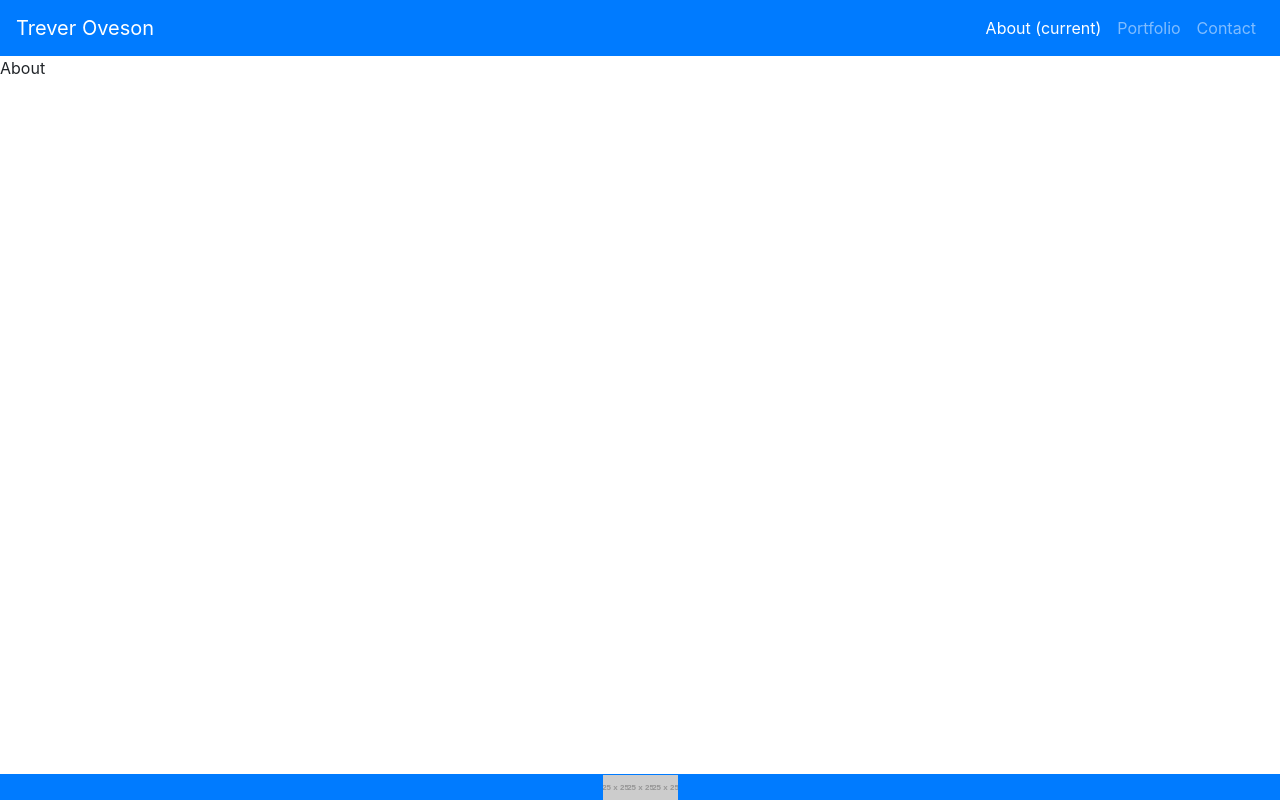
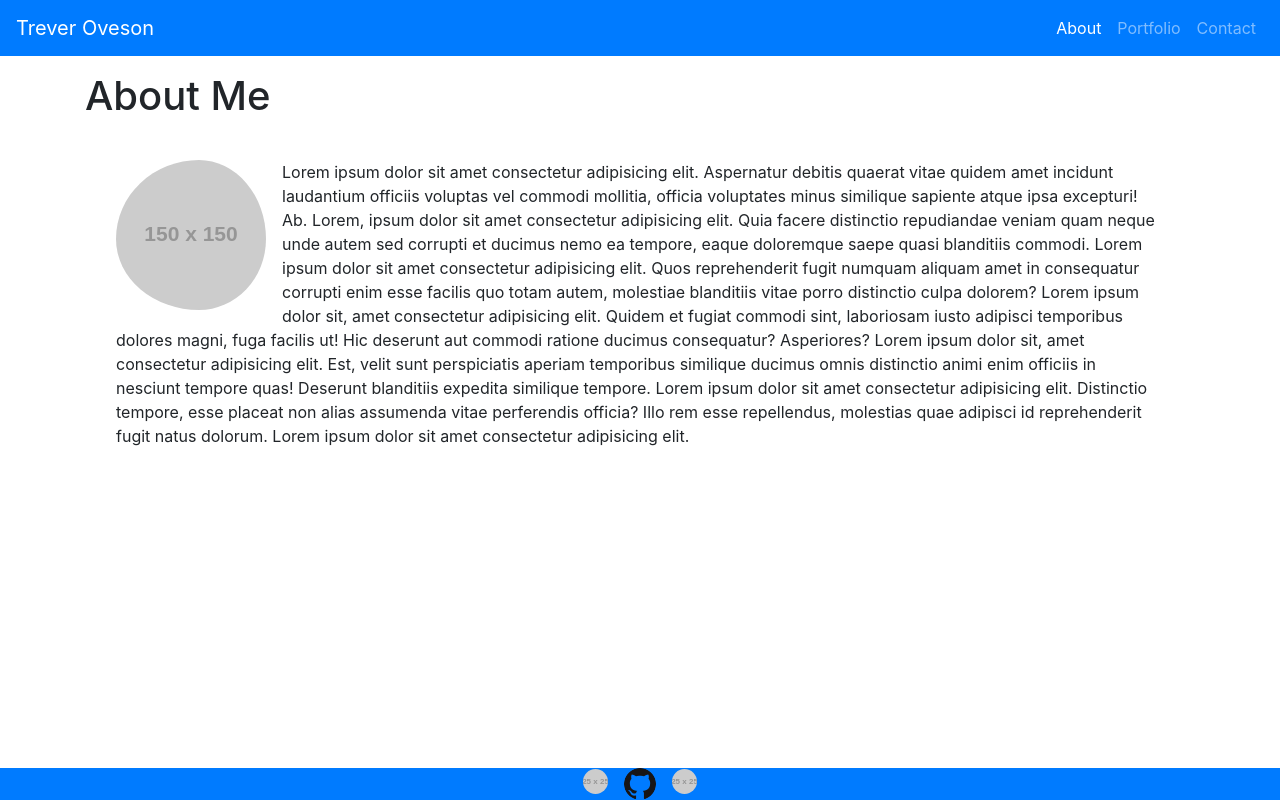
Before and after one commit to toveson/portfolio, a plain HTML site: page index.html in a window 1280 px wide. Drawn offline with nearby package versions, Linux system fonts and the light colour scheme; placeholder pictures from the web are drawn by us.

Commit message:
templet for about me page and github link in footer

```diff
--- a/index.html
+++ b/index.html
@@ -22,32 +22,58 @@
         </button>
         <div class="collapse navbar-collapse" id="navbarNavAltMarkup">
           <div class="navbar-nav ml-auto">
-                <a class="nav-item nav-link ml-auto active" href="index.html">About <spanclass="sr-only">(current)</span></a>
+            <a class="nav-item nav-link ml-auto active" href="index.html">About</a>
             <a class="nav-item nav-link ml-auto" href="portfolio.html">Portfolio</a>
             <a class="nav-item nav-link ml-auto" href="contact.html">Contact</a>
           </div>
         </div>
       </nav>
     <!-- container (not taking up entire screen) with "about me" title  then pic of me in upper left and about me info to right of pic and test wrapping below-->
+    <div class="class container">
+        <div class="row py-3">
+            <div class="col-md-12">
+                <h1>About Me</h1>
+            </div>
+        </div>
+        <div class="row m-3">
+            <div class="col-md-12 pb-3">
+                <img src="https://via.placeholder.com/150x150" class="float-left pb-2 pr-3 rounded-circle" alt="...">
+                <p>Lorem ipsum dolor sit amet consectetur adipisicing elit. Aspernatur debitis quaerat vitae quidem amet
+                    incidunt laudantium officiis voluptas vel commodi mollitia, officia voluptates minus similique
+                    sapiente atque ipsa excepturi! Ab. Lorem, ipsum dolor sit amet consectetur adipisicing elit. Quia
+                    facere distinctio repudiandae veniam quam neque unde autem sed corrupti et ducimus nemo ea tempore,
+                    eaque doloremque saepe quasi blanditiis commodi. Lorem ipsum dolor sit amet consectetur adipisicing
+                    elit. Quos reprehenderit fugit numquam aliquam amet in consequatur corrupti enim esse facilis quo
+                    totam autem, molestiae blanditiis vitae porro distinctio culpa dolorem? Lorem ipsum dolor sit, amet
+                    consectetur adipisicing elit. Quidem et fugiat commodi sint, laboriosam iusto adipisci temporibus
+                    dolores magni, fuga facilis ut! Hic deserunt aut commodi ratione ducimus consequatur? Asperiores?
+                    Lorem ipsum dolor sit, amet consectetur adipisicing elit. Est, velit sunt perspiciatis aperiam
+                    temporibus similique ducimus omnis distinctio animi enim officiis in nesciunt tempore quas! Deserunt
+                    blanditiis expedita similique tempore. Lorem ipsum dolor sit amet consectetur adipisicing elit.
+                    Distinctio tempore, esse placeat non alias assumenda vitae perferendis officia? Illo rem esse
+                    repellendus, molestias quae adipisci id reprehenderit fugit natus dolorum. Lorem ipsum dolor sit
+                    amet consectetur adipisicing elit.</p>
+            </div>
+        </div>
 
-    <P>About</P>
+    </div>
     <!-- footer (reseach sticky footer, sub-rows and sub-columns on bootstrap*************** DO THIS FIRST**************) -->
     <div class="fixed-bottom">
         <footer class="footer bg-primary">
             <div class="container">
                 <span class="text-muted">
-                    <div class="row justify-content-md-center">
-                        <!-- left img -->
+                    <div class="row justify-content-md-center mx5">
+                        <!-- left img link to linkedin -->
                         <a href="###">
-                            <img src="https://via.placeholder.com/25" alt="###">
+                            <img class="rounded-circle" src="https://via.placeholder.com/25" alt="###">
                         </a>
-                        <!-- center img -->
+                        <!-- center img link to github -->
+                        <a href="https://github.com/toveson">
+                            <img class="rounded-circle mx-3" src="./GitHub-Mark-32px.png" alt="###">
+                        </a>
+                        <!-- right img link to social media? -->
                         <a href="###">
-                            <img src="https://via.placeholder.com/25" alt="###">
-                        </a>
-                        <!-- right img -->
-                        <a href="###">
-                            <img src="https://via.placeholder.com/25" alt="###">
+                            <img class="rounded-circle" src="https://via.placeholder.com/25" alt="###">
                         </a>
                     </div>
                 </span>
```
Also changed, not shown: contact.html (+8 -8 lines), portfolio.html (+9 -9 lines), GitHub-Mark-32px.png (added). Lines whose indentation alone changed are shown as unchanged.
